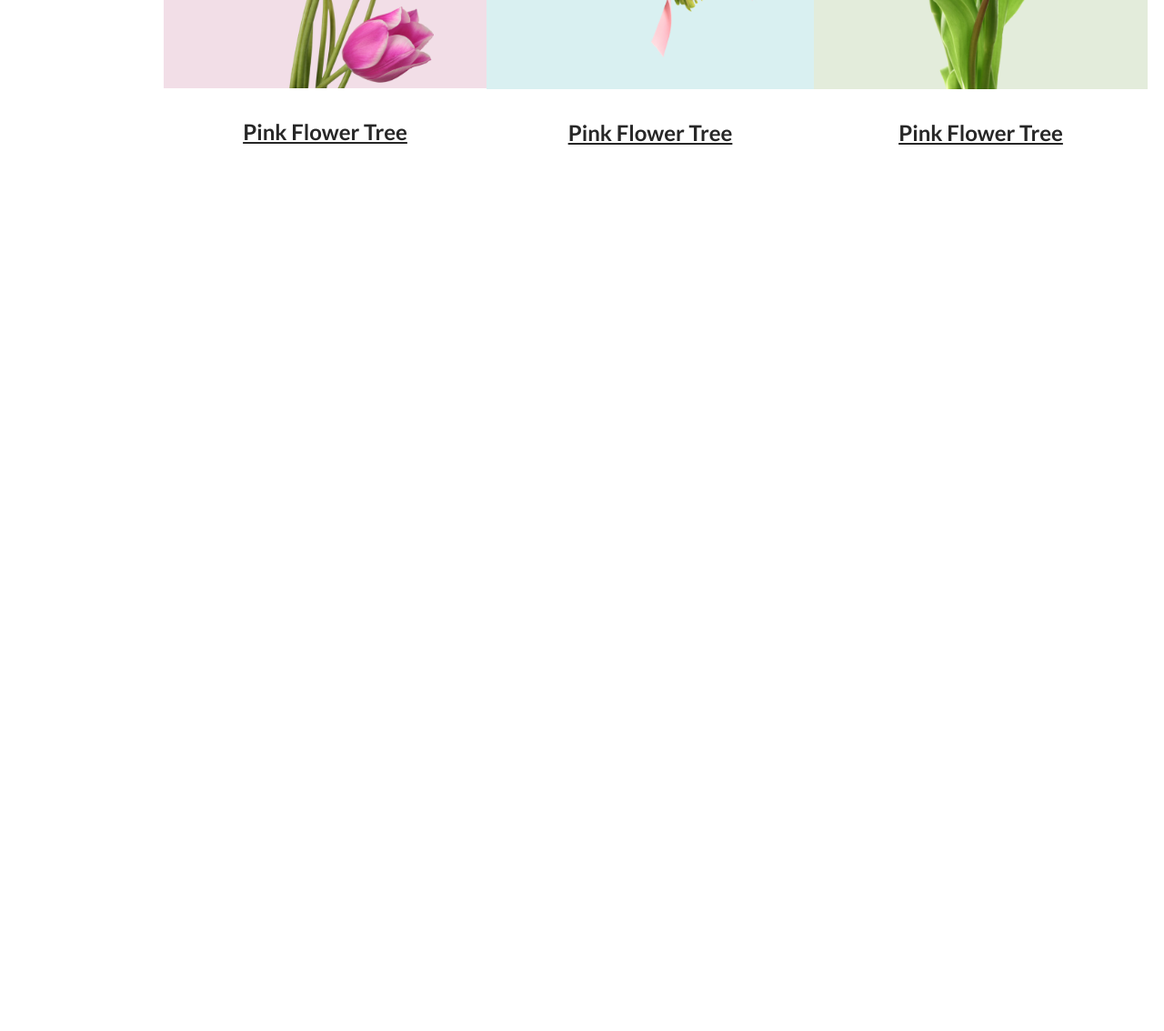
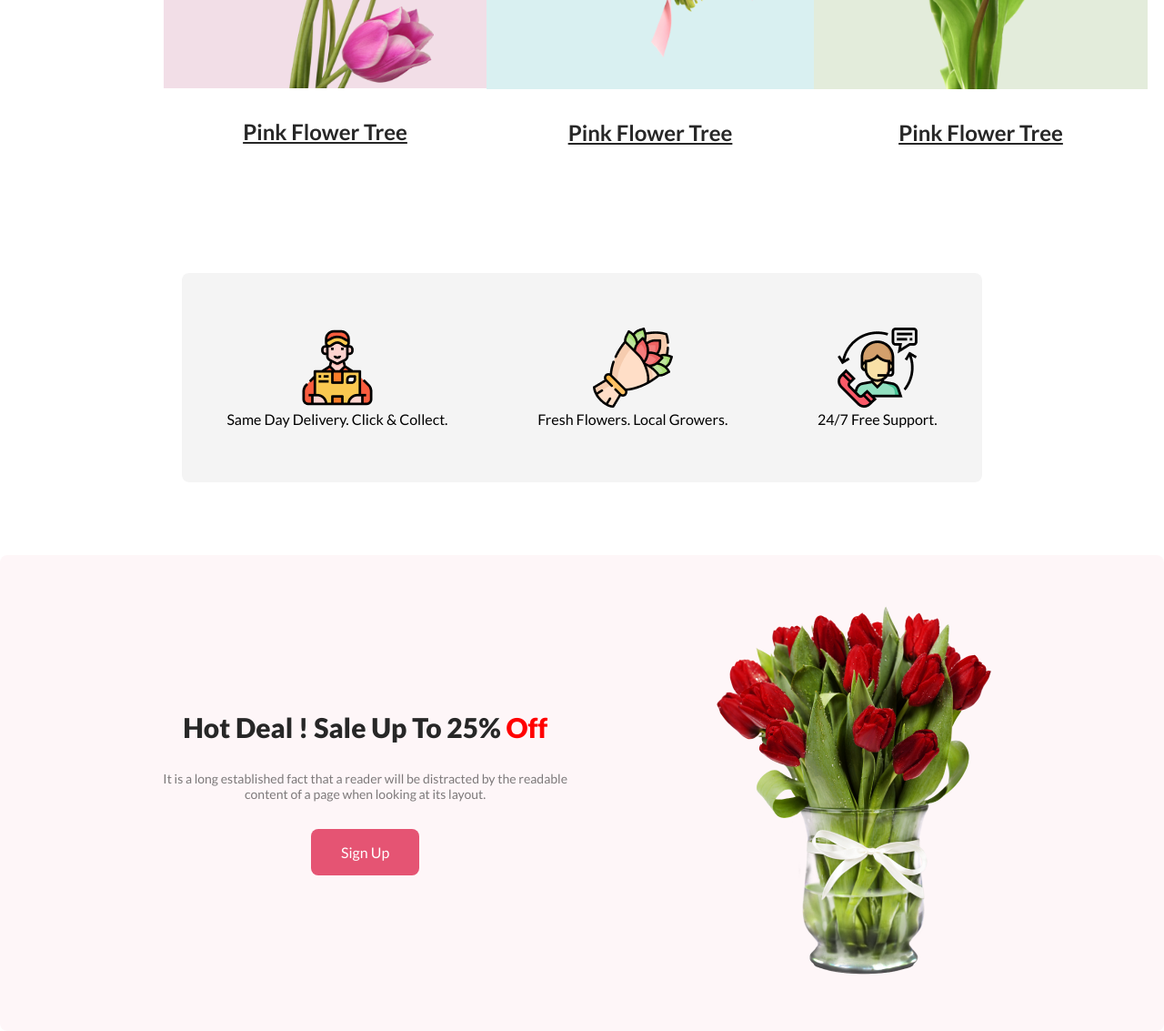
Before and after one commit to talukdertonmoy/flower-shop-assignment, a plain HTML site: page index.html in a window 1280 px wide. Shown: the part 1327-2460 px from the top of the page at 91% size. Before the commit the page ends 1627 px from the top, so only its background shows below. Drawn offline with Linux system fonts and the light colour scheme.

Commit message:
first main added

```diff
--- a/index.html
+++ b/index.html
@@ -30,7 +30,7 @@
         <div class="second-header-container">
             <div>
                 <img class="pngwing6" src="Flower Asset/pngwing 6.png" alt=""><br><p class="underline">Pink Flower Tree</p>
-            </div>
+              </div>
             <div>
                 <img class="pngwing5" src="Flower Asset/pngwing 5.png" alt=""><br><p class="underline">Pink Flower Tree</p>
             </div>
@@ -40,7 +40,36 @@
         </div>
         </section>
     </header>
-    <main></main>
+    <main>
+        <section>
+            <div class="support-container">
+                <div class="first">
+                    <img src="Flower Asset/Group 57.png" alt="">
+                    <p>Same Day Delivery. Click & Collect.</p>
+                </div>
+                <div class="second">
+                    <img src="Flower Asset/Group 58.png" alt="">
+                    <p>Fresh Flowers. Local Growers.</p>
+                </div>
+                <div class="third">
+                    <img src="Flower Asset/Group 59.png" alt="">
+                    <p>24/7 Free Support.</p>
+                </div>
+            </div>
+        </section>
+        <section>
+            <div class="deal-container">
+                <div class="deal">
+                    <h1 class="deal-title">Hot Deal ! Sale Up To 25% <span style="color: red;">Off</span></h1>
+                    <p class="deal-description">It is a long established fact that a reader will be distracted by the readable <br> content of a page when looking at its layout.</p>
+                    <button class="btn">Sign Up</button>
+                </div>
+                <div>
+                    <img src="Flower Asset/pngwing 8.png" alt="">
+                </div>
+            </div>
+        </section>
+    </main>
     <footer></footer>
 </body>
 </html>
--- a/styles/flower.css
+++ b/styles/flower.css
@@ -39,3 +39,15 @@ padding: 80px 58px 0px 59px;}
     font-weight: 700;
     padding-top: 30px;
     text-decoration-line: underline;}
+.support-container{display: flex;text-align: center;justify-content: space-around;border-radius: 8px;
+    background: rgba(39, 39, 39, 0.05);margin:0px 200px 80px 200px ;padding: 60px 0px 60px 0px;}
+.deal-container{display: flex;align-items: center;justify-content:space-around;border-radius: 8px;
+    background: rgba(229, 84, 115, 0.05);padding: 50px 100px 50px 100px;}
+.deal-title{color: #272727;
+    font-size: 30px;
+    font-weight: 800;padding-bottom: 30px;}
+.deal-description{color: rgba(39, 39, 39, 0.60);
+    text-align: center;
+    font-size: 14px;
+    font-weight: 400;padding-bottom: 30px;}
+.deal{text-align: center;}
```
